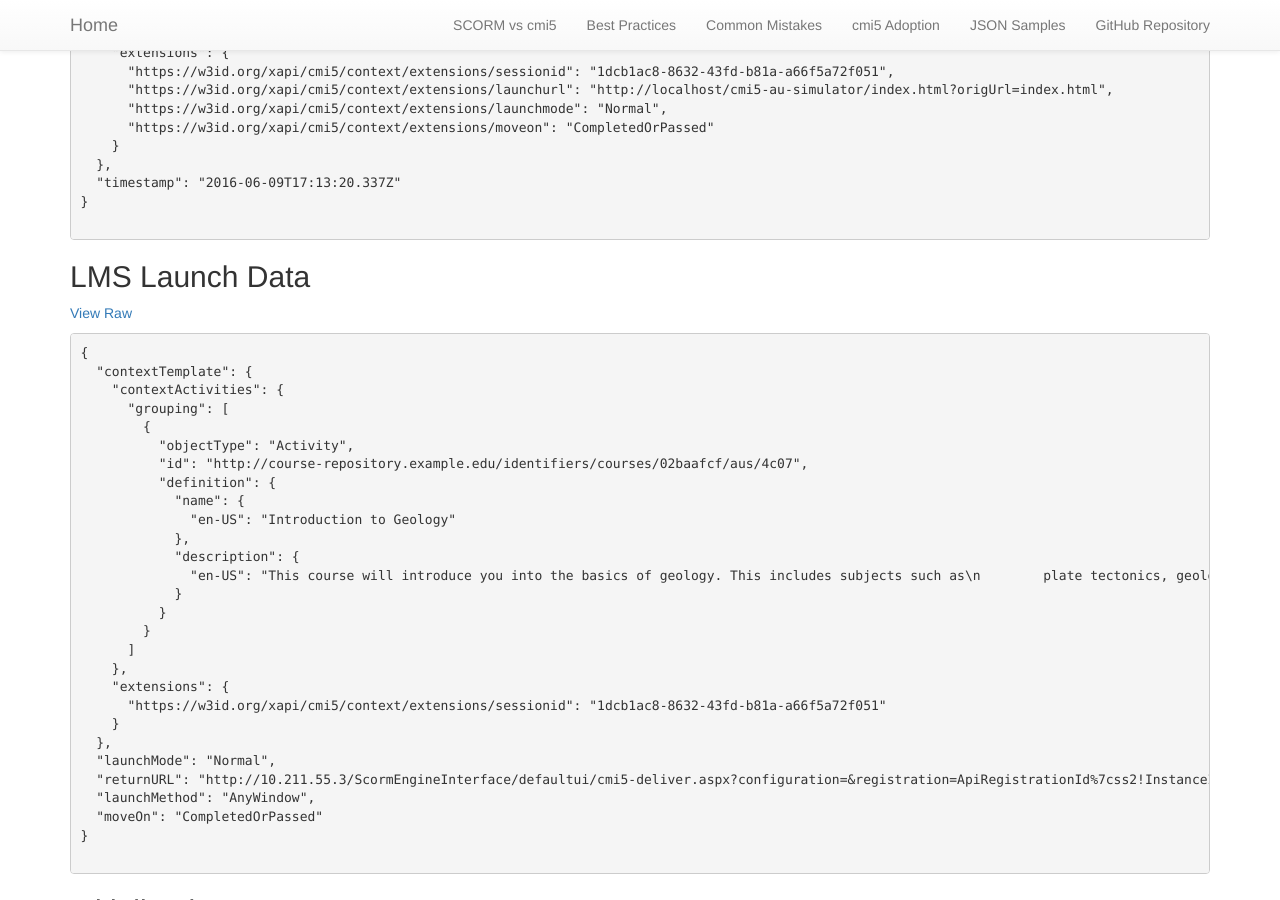
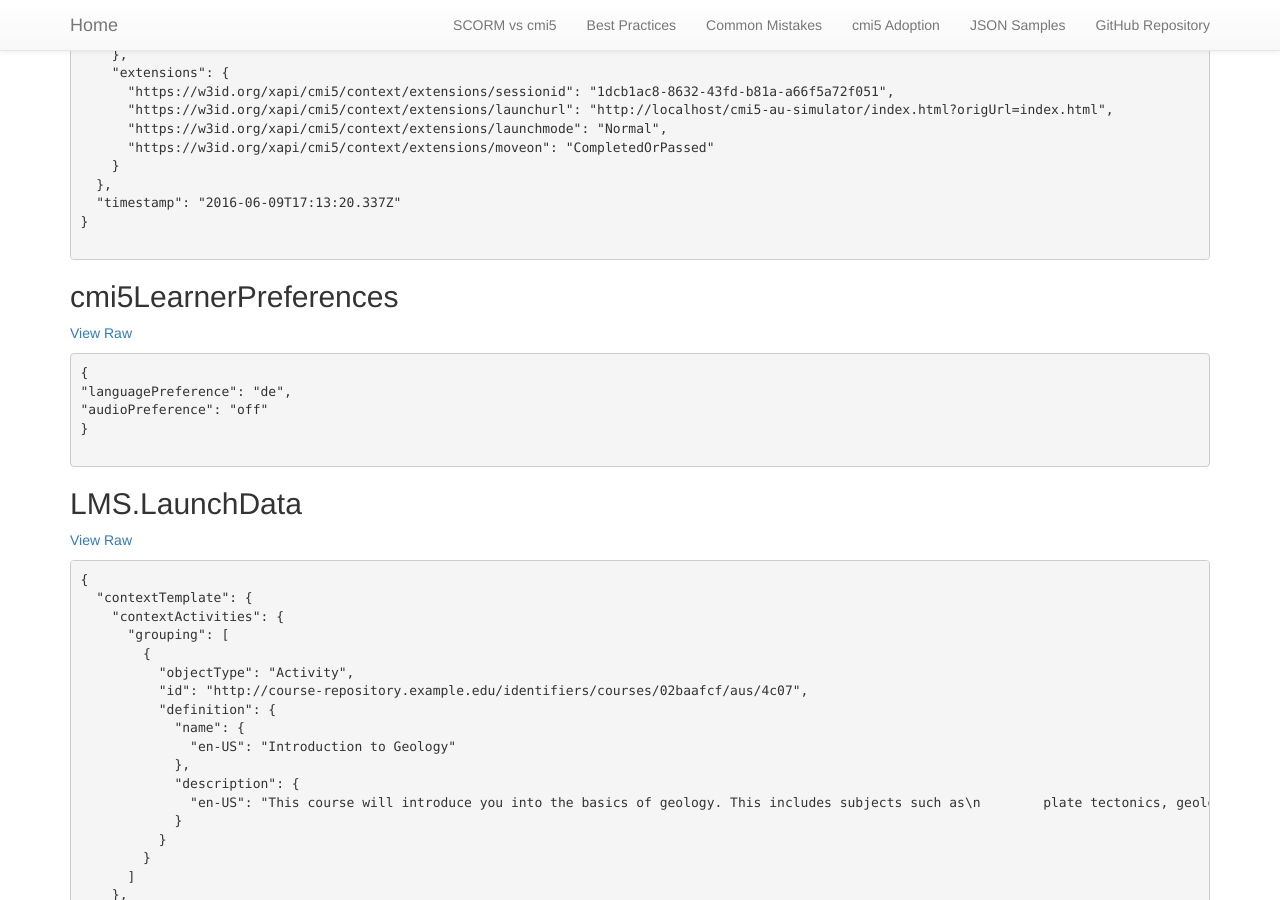
Before and after one commit to AICC/CMI-5_Spec_Current, a Jekyll site: the page built from samples/scenarios/05-completed_or_passed-failed_completed/index.md, in a window 1280 px wide and 900 px high, scrolled down 1760 px. Built offline with Jekyll 4.4.1, drawn with Linux system fonts in a browser that asks for light colours; our own code applies the rules of GitHub Pages for plain Markdown files; some of the changed text lies outside the part shown.

Commit message:
per june 22 meeting

```diff
--- a/samples/scenarios/05-completed_or_passed-failed_completed/index.md
+++ b/samples/scenarios/05-completed_or_passed-failed_completed/index.md
@@ -4,7 +4,8 @@
 # Completed or Passed Move On - Failed But Completed
 
 1. [Launched Statement](#launched-statement)
-1. [LMS Launch Data](#lms-launch-data)
+1. [LMS.LaunchData](#lmslaunchdata)
+1. [cmi5LearnerPreferences](#cmi5learnerpreferences)
 1. [Initialized Statement](#initialized-statement)
 1. [Failed Statement](#failed-statement)
 1. [Completed Statement](#completed-statement)
@@ -21,13 +22,22 @@
 {% include_relative 01-launched_statement.json %}
 </pre>
 
-## LMS Launch Data
+## cmi5LearnerPreferences
+
+[View Raw](08-cmi5LearnerPreferences_data.json)
+
+<pre>
+{% include_relative 08-cmi5LearnerPreferences_data.json %}
+</pre>
+
+## LMS.LaunchData
 
 [View Raw](02-lms_launch_data.json)
 
 <pre>
 {% include_relative 02-lms_launch_data.json %}
 </pre>
+
 
 ## Initialized Statement
 
```
